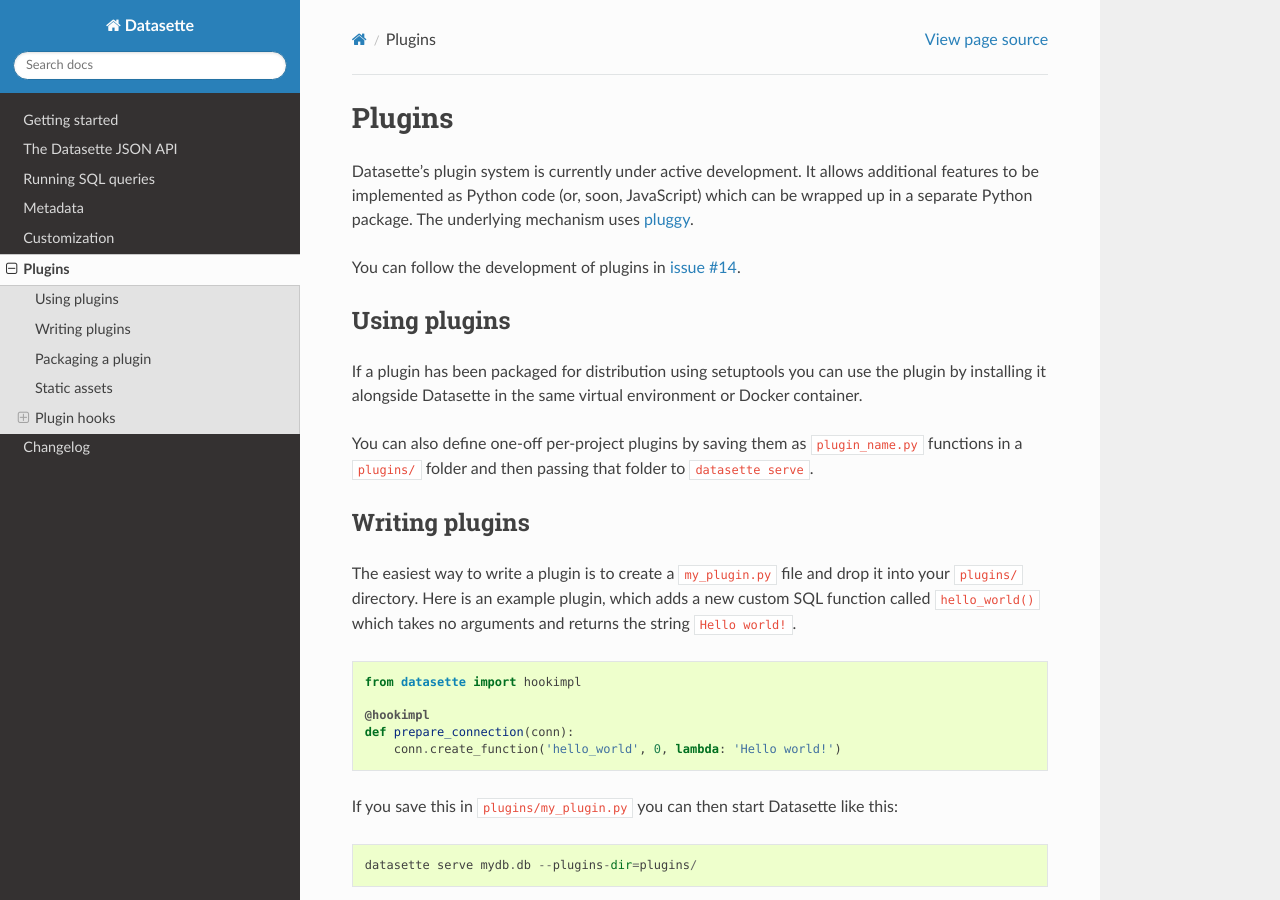
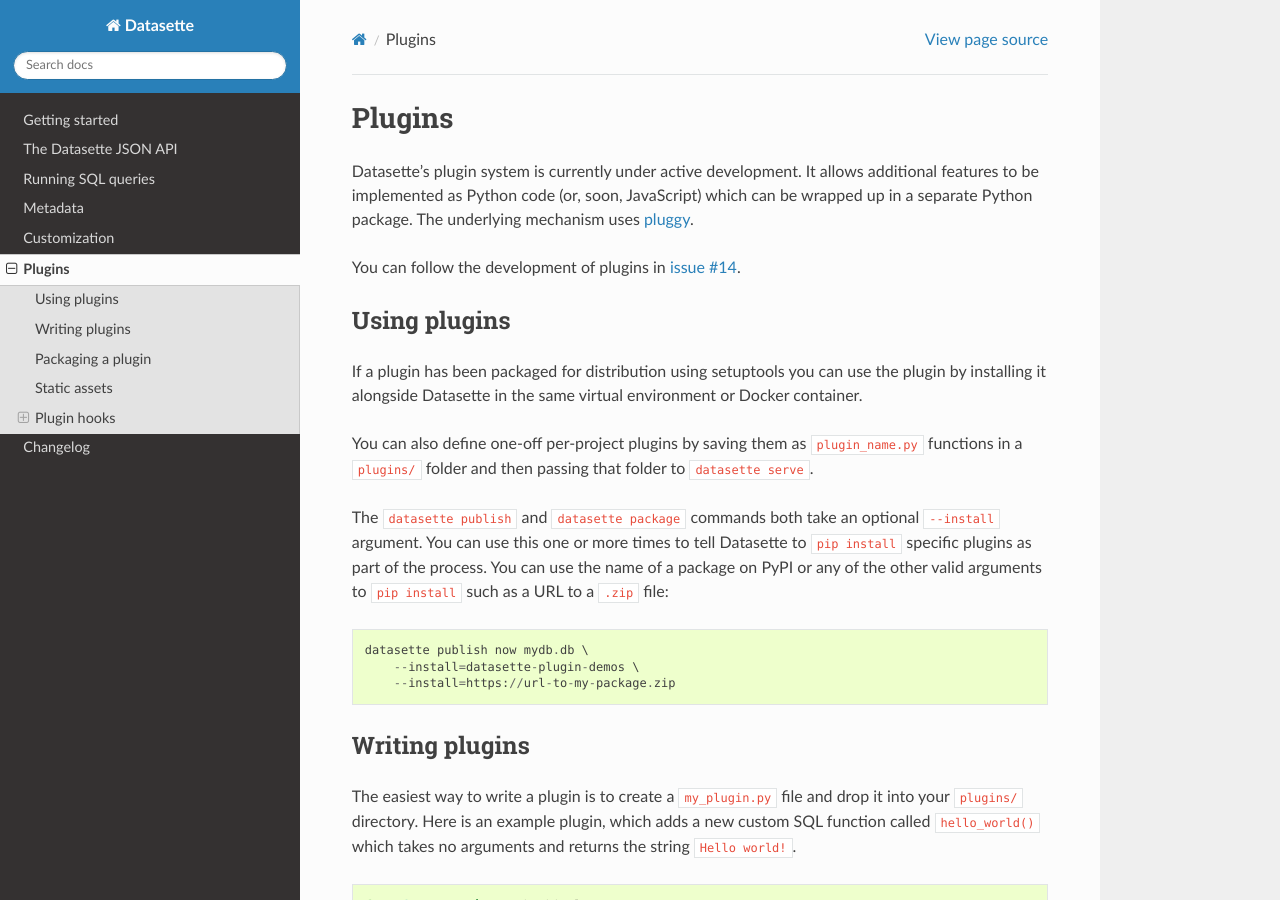
Before and after one commit to simonw/datasette, a Sphinx documentation site: the page built from docs/plugins.rst, in a window 1280 px wide and 900 px high. Built offline with Sphinx 7.4.7 and the Read the Docs theme 2.0.0, drawn with Linux system fonts in a browser that asks for light colours.

Commit message:
Documentation for --install option, refs #223

```diff
--- a/docs/plugins.rst
+++ b/docs/plugins.rst
@@ -18,6 +18,16 @@
 You can also define one-off per-project plugins by saving them as
 ``plugin_name.py`` functions in a ``plugins/`` folder and then passing that
 folder to ``datasette serve``.
+
+The ``datasette publish`` and ``datasette package`` commands both take an
+optional ``--install`` argument. You can use this one or more times to tell
+Datasette to ``pip install`` specific plugins as part of the process. You can
+use the name of a package on PyPI or any of the other valid arguments to ``pip
+install`` such as a URL to a ``.zip`` file::
+
+    datasette publish now mydb.db \
+        --install=datasette-plugin-demos \
+        --install=https://url-to-my-package.zip
 
 Writing plugins
 ---------------
```
Also changed, not shown: README.md (+2 -0 lines).
